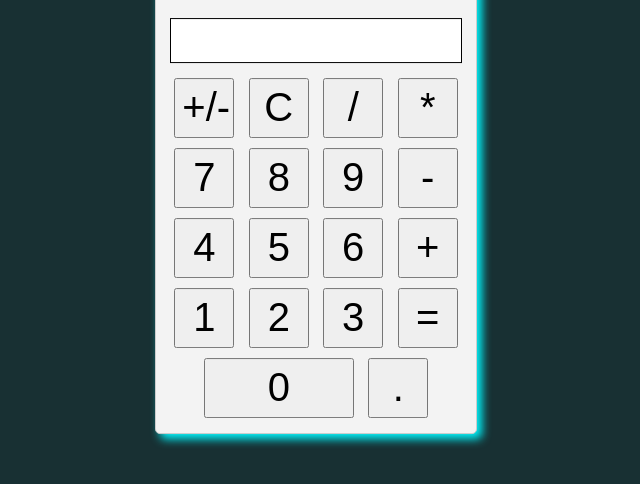
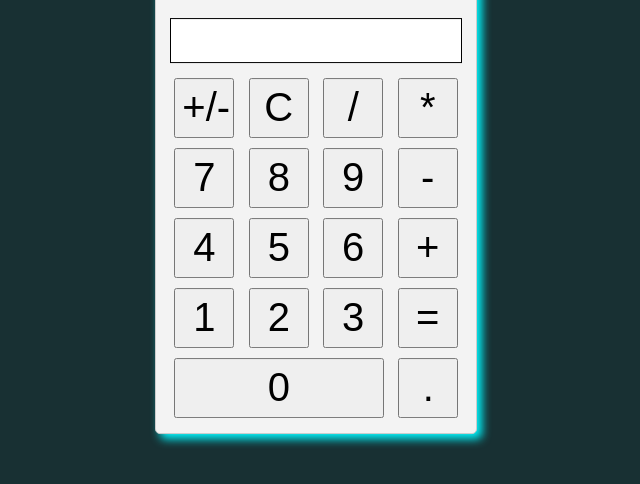
Before and after one commit to Blitzen01/Calculator, a plain HTML site: page index.html in a window 1280 px wide. Shown: the part 220-704 px from the top of the page, without its empty margins (324-964 px from the left). Drawn offline with Linux system fonts and the light colour scheme.

Commit message:
Update style.css

```diff
--- a/style.css
+++ b/style.css
@@ -45,5 +45,5 @@ h1 {
 }
 
 .buttons #zero {
-    width: 50% !important;
+    width: 70%;
 }
```
